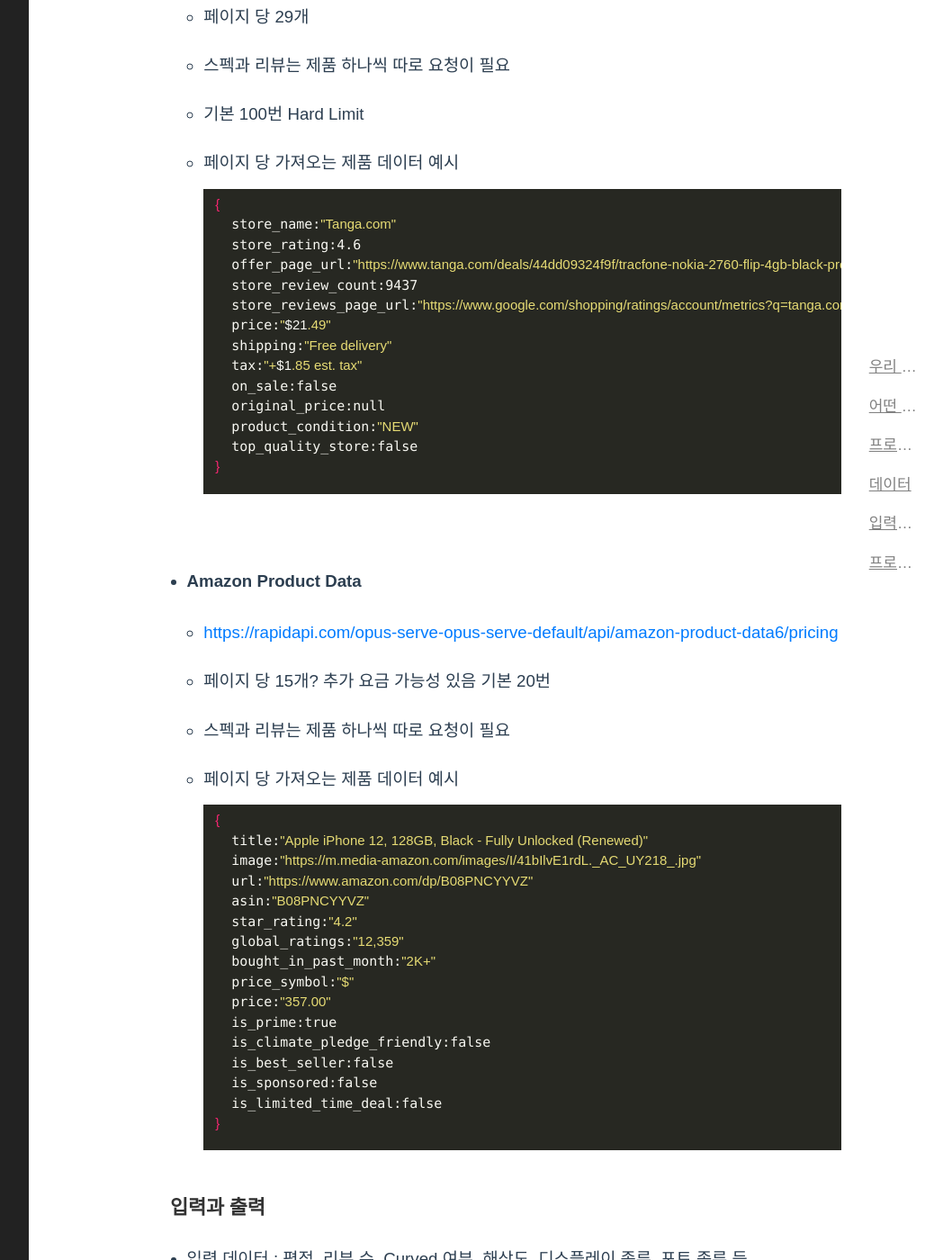
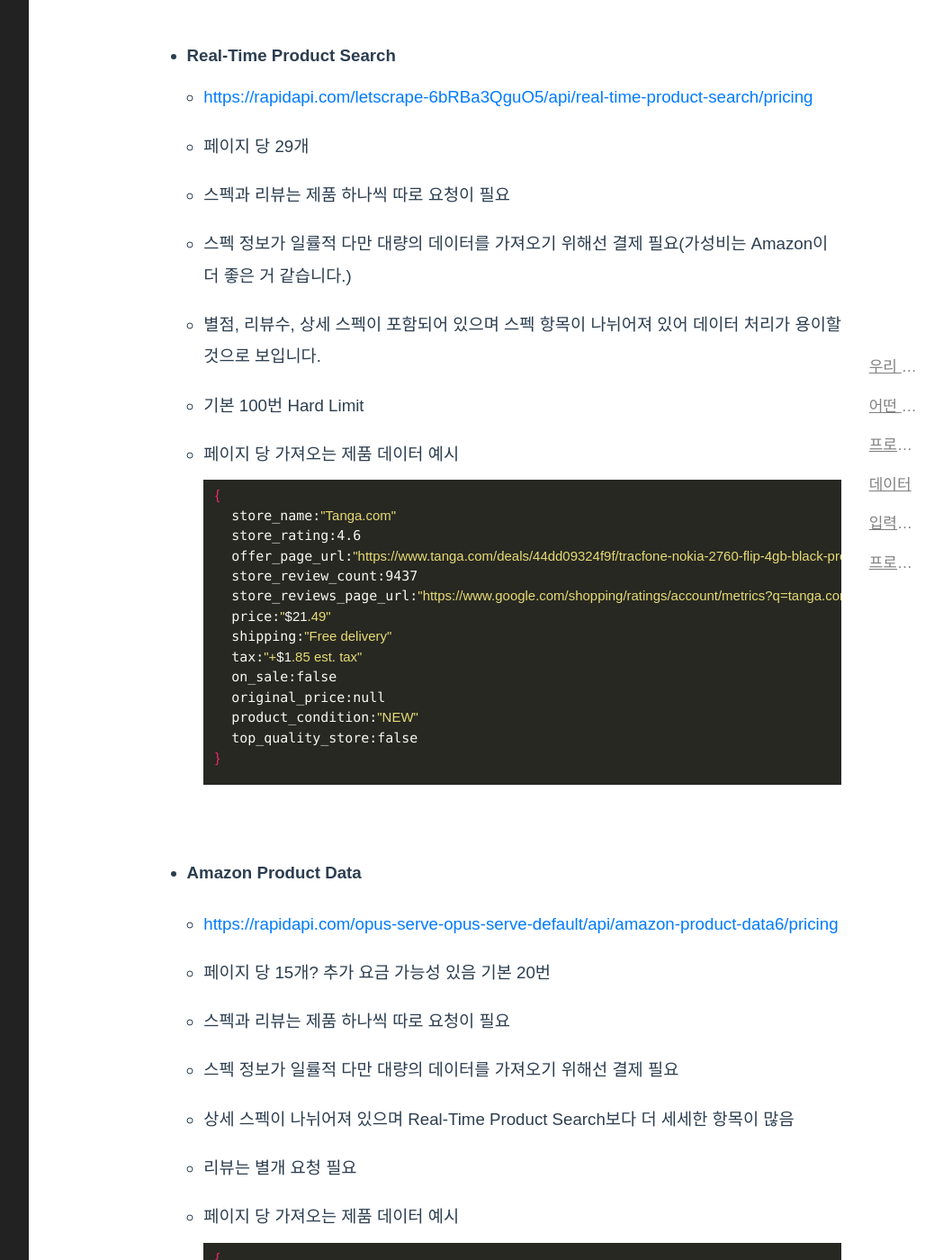
Before and after one commit to DuDuDat/DuDuDat.github.io, a Jekyll site: the page built from _project/2024-03-04-monitor-plan.md, in a window 1280 px wide and 1400 px high, scrolled down 1955 px. Shown: the whole window at 90% size, without its empty margins (188-1236 px from the left). Built offline with Jekyll 4.4.1, drawn with Linux system fonts in a browser that asks for light colours; nearby versions of some CDN libraries; some web fonts are replaced; some of the changed text lies outside the part shown.

Commit message:
각 API 설명 추가

````diff
--- a/_project/2024-03-04-monitor-plan.md
+++ b/_project/2024-03-04-monitor-plan.md
@@ -19,7 +19,9 @@
   - **Serp API - Google Shopping API**
     - [https://app.valueserp.com/playground](https://app.valueserp.com/playground)
     - 이메일 인증 가입 (처음 100회 요청에 대한 무료 체험을 제공, 신용카드 정보가 필요없고 언제든 취소 가능)
-    - 한 번 요청할 때 5 페이지까지 가능(5 페이지당 84 ~ 100개)
+    - 한 번 요청할 때 5 페이지까지 가능 대량의 데이터를 가져오기에 용이함(5 페이지당 84 ~ 100개)
+    - 브랜드는 제품명에 포함되어 있기는 하나 데이터 처리가 까다로울 것으로 예상
+    - 스펙을 일률적으로 가져오지 못함
     - 실제 요청한 제품 데이터 예시<enter><enter/>
     ```shell
     {
@@ -59,6 +61,8 @@
     - [https://rapidapi.com/letscrape-6bRBa3QguO5/api/real-time-product-search/pricing](https://rapidapi.com/letscrape-6bRBa3QguO5/api/real-time-product-search/pricing)
     - 페이지 당 29개
     - 스펙과 리뷰는 제품 하나씩 따로 요청이 필요
+    - 스펙 정보가 일률적 다만 대량의 데이터를 가져오기 위해선 결제 필요(가성비는 Amazon이 더 좋은 거 같습니다.)
+    - 별점, 리뷰수, 상세 스펙이 포함되어 있으며 스펙 항목이 나뉘어져 있어 데이터 처리가 용이할 것으로 보입니다.
     - 기본 100번 Hard Limit
     - 페이지 당 가져오는 제품 데이터 예시 <enter><enter/>
     ```shell
@@ -83,6 +87,9 @@
     - [https://rapidapi.com/opus-serve-opus-serve-default/api/amazon-product-data6/pricing](https://rapidapi.com/opus-serve-opus-serve-default/api/amazon-product-data6/pricing)
     - 페이지 당 15개? 추가 요금 가능성 있음 기본 20번
     - 스펙과 리뷰는 제품 하나씩 따로 요청이 필요
+    - 스펙 정보가 일률적 다만 대량의 데이터를 가져오기 위해선 결제 필요
+    - 상세 스펙이 나뉘어져 있으며 Real-Time Product Search보다 더 세세한 항목이 많음
+    - 리뷰는 별개 요청 필요
     - 페이지 당 가져오는 제품 데이터 예시 <enter><enter/>
     ```shell
     {
````
